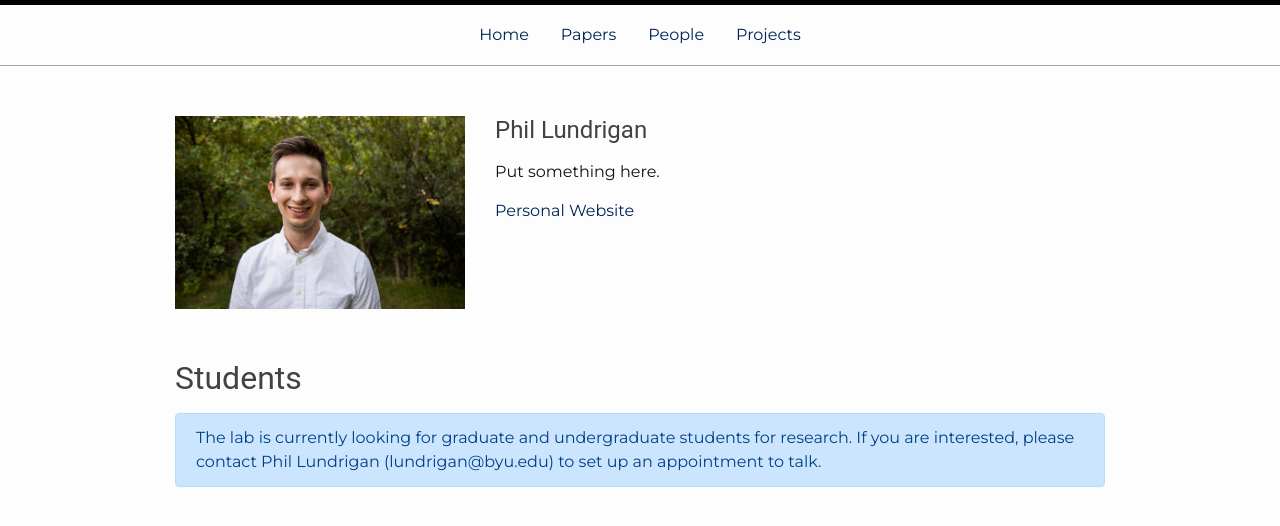
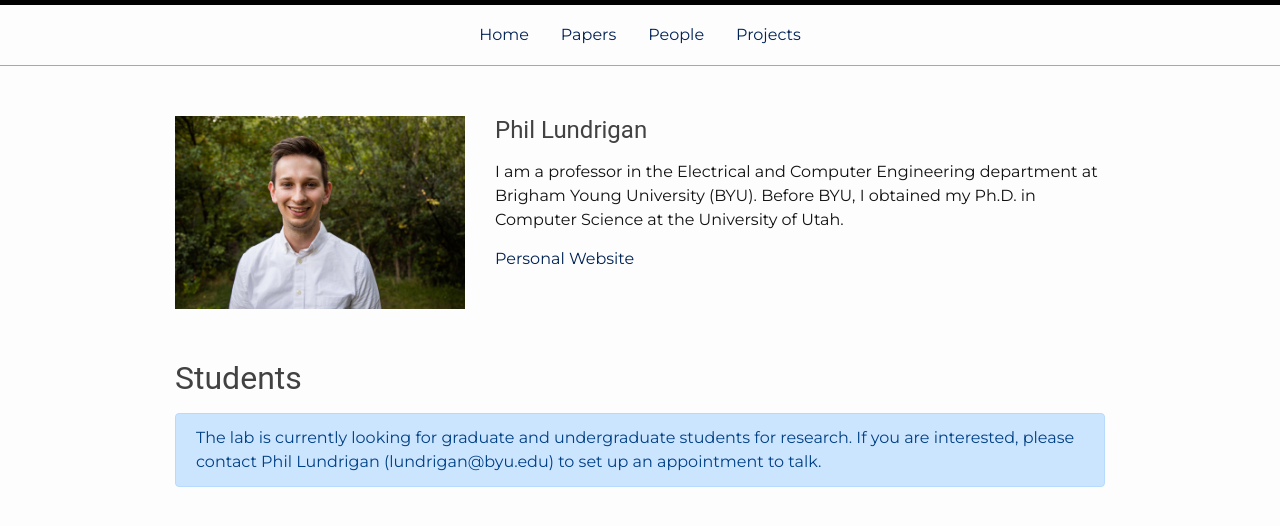
Before and after one commit to NET-BYU/NET-BYU.github.io, a Jekyll site: the page built from pages/people.html, in a window 1280 px wide. Shown: the top 526 px of the page. Built offline with Jekyll 4.4.1, drawn with Linux system fonts in a browser that asks for light colours; nearby versions of some CDN libraries.

Commit message:
Update site

```diff
--- a/_config.yml
+++ b/_config.yml
@@ -1,7 +1,7 @@
 title: NET Lab
 email: lundrigan@byu.edu
 description: >
-  The Network Enhanced Technologies Lab (NET) at Brigham Young University...
+  The Network Enhanced Technologies Lab (NET) at Brigham Young University is focused on building real systems that enhance and extend wireless networks, Internet of Things, security, privacy, and reliability.
 
 baseurl: ""
 url: http://netlab.byu.edu
--- a/_data/faculty.yaml
+++ b/_data/faculty.yaml
@@ -1,5 +1,5 @@
 - name: Phil Lundrigan
   description: >
-    Put something here.
+    I am a professor in the Electrical and Computer Engineering department at Brigham Young University (BYU). Before BYU, I obtained my Ph.D. in Computer Science at the University of Utah.
   link: https://philip.lundrigan.org
   image: /images/lundrigan.jpg
--- a/_data/projects.yaml
+++ b/_data/projects.yaml
@@ -1,2 +1,5 @@
+# - name: Self-Sustainable Air Quality Sensor
+  # description: We are building an air quality sensor that is powered by solar power and uses long range communication. This will allow for sensors to be placed in locations not possible before.
+
 - name: Pediatric Research using Integrated Sensor Monitoring Systems (PRISMS)
-  description: Description here
+  description: This project is part of a University of Utah informatics center awarded through the NIH NIBIB project called Pediatric Research Using Integrated Sensor Monitoring Systems (PRISMS). The goal of our project is to develop systems for smart and healthly homes, including in-home and personal sensors and actuators made to monitor the exposure of residents, to reduce exposures to pollutants, and improve health. A key use case is for pediatric asthma patients.
--- /dev/null
+++ b/_plugins/gravatar.rb
@@ -0,0 +1,22 @@
+require 'digest/md5'
+
+module Jekyll
+  module GravatarFilter
+    def gravatar(input)
+      "http://www.gravatar.com/avatar/#{hash(input)}"
+    end
+
+    def secure_gravatar(input)
+      "https://secure.gravatar.com/avatar/#{hash(input)}"
+    end
+
+    private :hash
+
+    def hash(email)
+      email_address = email ? email.downcase.strip : ''
+      Digest::MD5.hexdigest(email_address)
+    end
+  end
+end
+
+Liquid::Template.register_filter(Jekyll::GravatarFilter)
--- a/_sass/_people.scss
+++ b/_sass/_people.scss
@@ -41,6 +41,11 @@
 
     }
 
+    .student-name {
+        margin-top: 10px;
+        margin-bottom: 0px;
+    }
+
     margin: 25px 0;
 }
 
--- a/pages/people.html
+++ b/pages/people.html
@@ -9,13 +9,13 @@
         {% for person in site.data.faculty %}
             <div class="col-4">
                 {% if person.image %}
-                    <img src="{{ person.image }}">
+                    <img src="{{ person.image }}" alt="{{ person.name }}">
                 {% else %}
-                    <img src="images/avatar-placeholder.png">
+                    <img src="{{ person.email | gravatar }}" alt="{{ person.name }}">
                 {% endif %}
             </div>
-            <div class="col-4">
-                <h4 class="student-name">{{ person.name }}</h4>
+            <div class="col">
+                <h4 class="person-name">{{ person.name }}</h4>
                 {% if person.link %}
                     <p>{{ person.description }}</p>
                 {% endif %}
@@ -32,27 +32,27 @@
 
 {% if site.data.students %}
     <div class="current-students">
-        <div class="student mdl-grid">
-            {% for student in site.data.students %}
-                <div class="mdl-cell mdl-cell--6-col">
-                    <div class="mdl-grid">
-                        <div class="mdl-cell mdl-cell--4-col">
-                            {% if student.image %}
-                                <img src="{{ student.image }}">
-                            {% else %}
-                                <img src="images/avatar-placeholder.png">
-                            {% endif %}
-                        </div>
-                        <div class="mdl-cell mdl-cell--8-col">
-                            <h4 class="student-name">{{ student.name }}</h4>
-                            {% if student.link %}
-                                <a href="{{ student.link }}">Personal Website</a>
-                            {% endif %}
-                        </div>
+        <div class="row">
+            {% for person in site.data.students %}
+                <div class="col-4 text-center">
+                    <div class="student">
+                        {% if person.image %}
+                            <img src="{{ person.image }}" alt="{{ person.name }}">
+                        {% else %}
+                            <img src="{{ person.email | secure_gravatar | append: '?s=200&d=mp'}}" alt="{{ person.name }}">
+                        {% endif %}
+
+                        {% if person.link %}
+                            <h5 class="student-name"><a href="{{ person.link }}">{{ person.name }}</a></h5>
+                        {% else %}
+                            <h5 class="student-name">{{ person.name }}</h5>
+                        {% endif %}
+                            <p class="student-degree">{{ person.degree }}</p>
                     </div>
                 </div>
             {% endfor %}
         </div>
+
     </div>
 {% else %}
     <div class="alert alert-primary" role="alert">
```
Also changed, not shown: _data/papers.yaml (+58 -1 lines), 2 other files.
